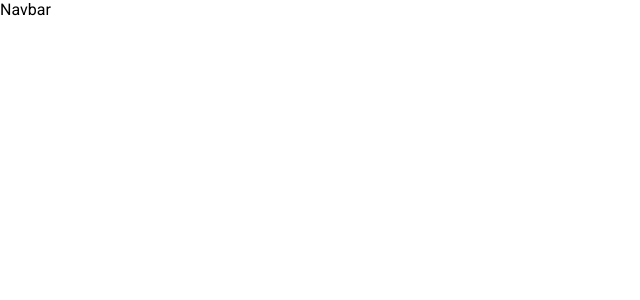
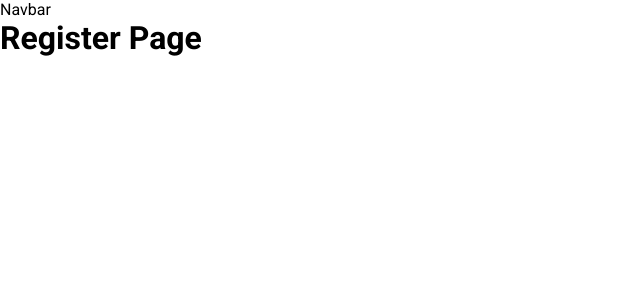
Before and after one commit to SundramAgarwal/personal-gpt-frontend, a React (Create React App) app: page /register in a window 1280 px wide. Shown: the top 300 px of the page, without its empty margins (0-640 px from the left). Built offline with nearby package versions, Linux system fonts and the light colour scheme.

Commit message:
app.js commit

```diff
--- a/src/App.js
+++ b/src/App.js
@@ -7,13 +7,12 @@ import Login from "./pages/Login";
 function App() {
   return (
     <>
-      <Navbar>
-        <Routes>
-          <Route path="/" element={<Homepage />} />
-          <Route path="/register" element={<Register />} />
-          <Route path="/login" element={<Login />} />
-        </Routes>
-      </Navbar>
+      <Navbar />
+      <Routes>
+        <Route path="/" element={<Homepage />} />
+        <Route path="/register" element={<Register />} />
+        <Route path="/login" element={<Login />} />
+      </Routes>
     </>
   );
 }
--- a/src/pages/Register.js
+++ b/src/pages/Register.js
@@ -1,7 +1,11 @@
 import React from "react";
 
 const Register = () => {
-  return <div>Register</div>;
+  return (
+    <div>
+      <h1>Register Page</h1>
+    </div>
+  );
 };
 
 export default Register;
```
